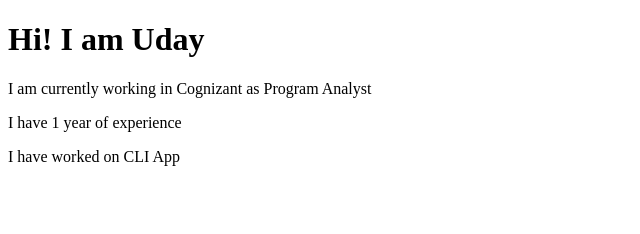
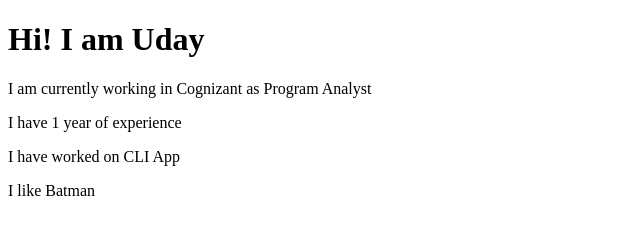
Before and after one commit to UdayNippulati/UdayNippulati, a plain HTML site: page index.html in a window 1280 px wide. Shown: the whole page, without its empty margins (0-640 px from the left). Drawn offline with Linux system fonts and the light colour scheme.

Commit message:
update : added movie I like

```diff
--- a/index.html
+++ b/index.html
@@ -12,5 +12,7 @@
     <p> I have 1 year of experience </p>
 
     <p>I have worked on CLI App</p>
+
+    <p>I like Batman</p>
 </body>
 </html>
```
